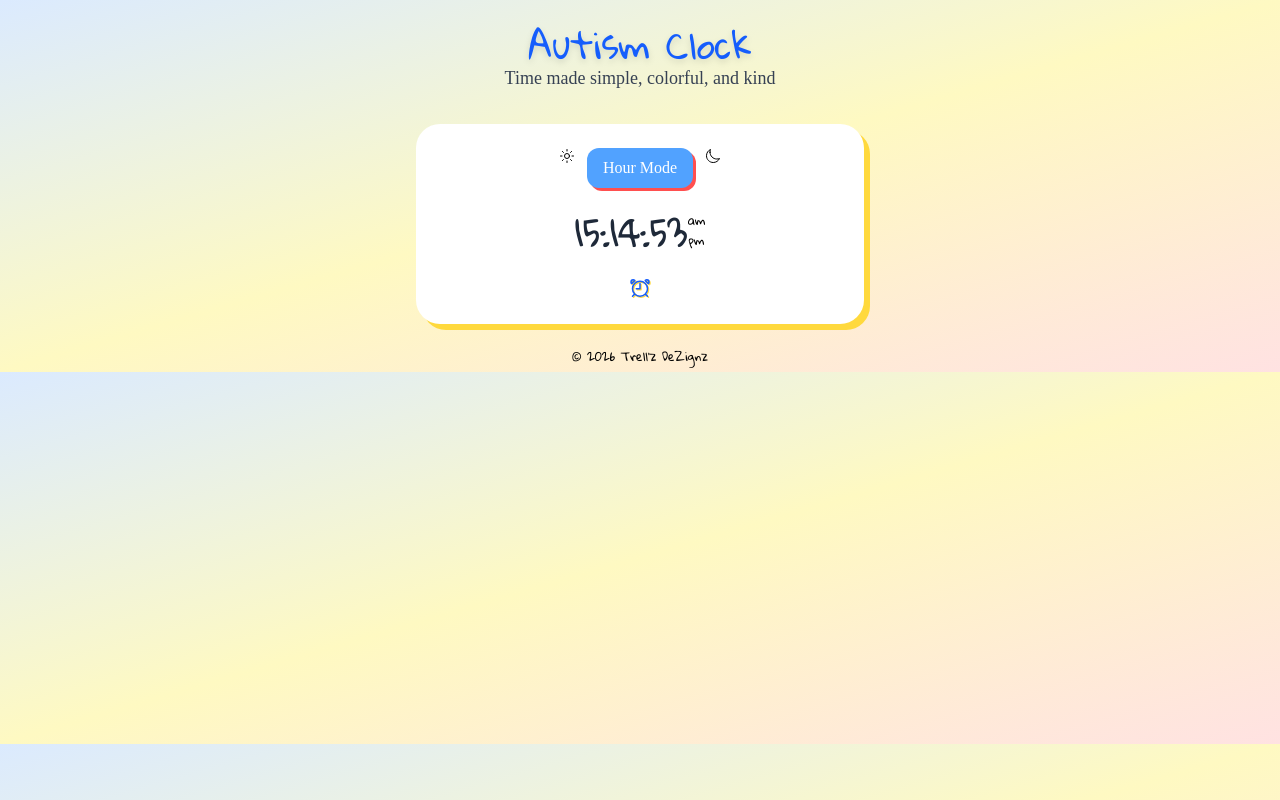
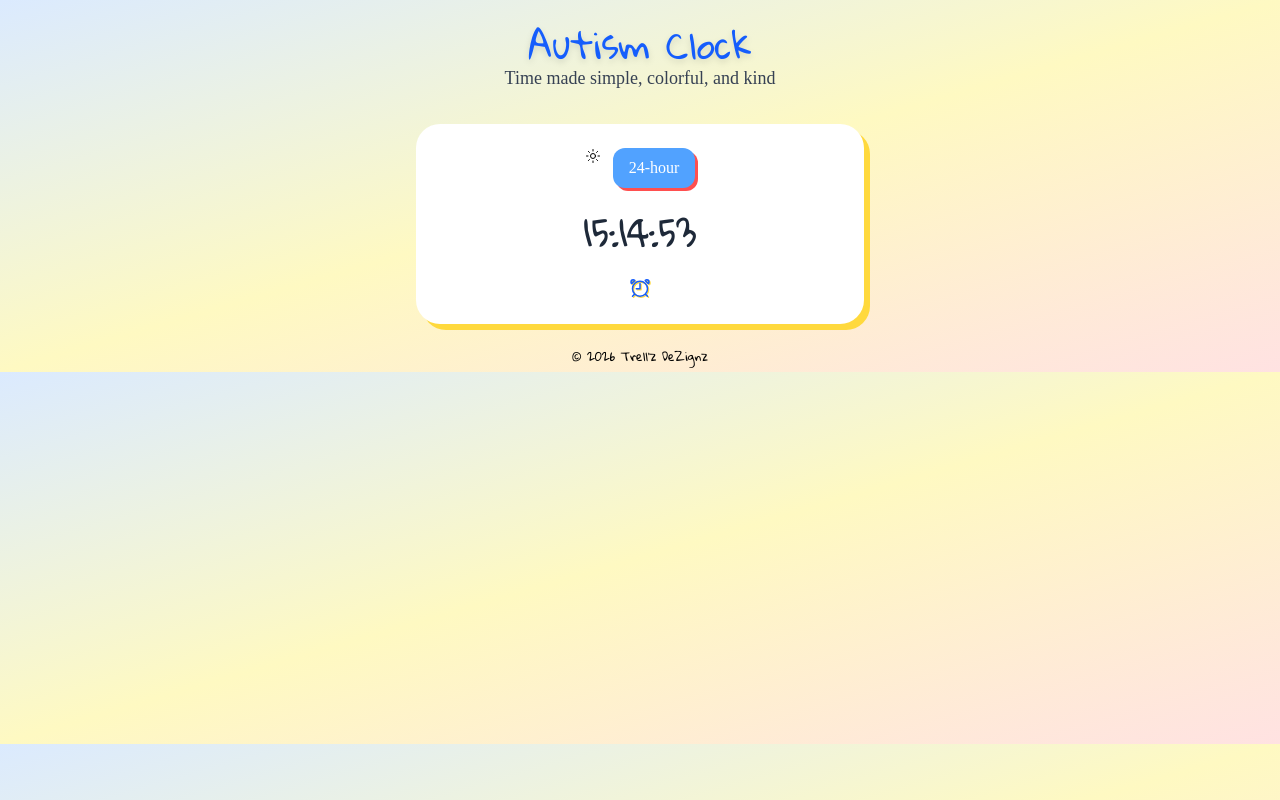
Before and after one commit to CartrellSmith/autism-digital-timekeeper, a plain HTML site: page index.html in a window 1280 px wide. Drawn offline with nearby package versions, Linux system fonts and the light colour scheme.

Commit message:
Cleaned Functions

```diff
--- a/index.html
+++ b/index.html
@@ -23,24 +23,23 @@
     <main class="max-w-md mx-auto bg-white p-6 rounded-3xl shadow-[6px_6px_0_#FFD93D]">
 
         <section class="flex justify-center gap-3 mb-6">
-            <ion-icon name="sunny-outline"></ion-icon>
+            <ion-icon
+            id="modeIcon"
+            name="sunny-outline"></ion-icon>
             <button
             id="hourModeBtn"
             class="px-4 py-2 bg-blue-400 text-white rounded-xl font-[Caveat] shadow-[3px_3px_0_#FF4F4F]">
-                Hour Mode
             </button>
-            <ion-icon name="moon-outline"></ion-icon>
+            <ion-icon
+            id="nightIcon"
+            name="moon-outline"></ion-icon>
         </section>
 
         <section class="text-center mb-6 flex justify-center">
             <div
-            class="text-4xl text-gray-800 flex justify-center" id="clock-display">
+            class="text-4xl text-gray-800 flex justify-center"
+            id="clock-display">
                 00:00:00
-            </div>
-
-            <div class="grid grid-rows-2">
-                <p class="text-xs">am</p>
-                <p class="text-xs">pm</p>
             </div>
         </section>
 
--- a/script.js
+++ b/script.js
@@ -1,58 +1,79 @@
 // Clock App Object
     const clockApp = {
         intervalId: null,
+        timeMode: `24`, // `24` or `12`
 
-        getTimeString: function() {
-            const now = new Date();
-            let hours = now.getHours();
-            let minutes = now.getMinutes();
-            let seconds = now.getSeconds();
-
-            // Add leading zeros
-            hours = hours.toString().padStart(2, `0`);
-            minutes = minutes.toString().padStart(2, `0`);
-            seconds = seconds.toString().padStart(2, `0`);
-
-            return hours + ':' + minutes + `:` + seconds;
+        start() {
+            this.updateClock();
+            this.intervalId = setInterval(() => this.updateClock(), 1000);
         },
 
-        updateClock: function() {
-            document.getElementById(`clock-display`).innerHTML = this.getTimeString();
+        getNow() {
+            const now = new Date();
+            return {
+                hours: now.getHours(),
+                minutes: now.getMinutes(),
+                seconds: now.getSeconds(),
+            };
         },
 
-        start: function() {
-            this.updateClock();
-            this.intervalId = setInterval(() => {
-                this.updateClock();
-            }, 1000);
-        }
+        formatTime() {
+            let { hours, minutes, seconds } = this.getNow();
+
+            const isPm = hours >= 12;
+            let suffix = ``;
+
+            if (this.timeMode === `12`) {
+                suffix = isPm ? ` PM` : ` AM`;
+                hours = hours % 12;
+                if (hours === 0) hours = 12;
+            }
+
+            const h = hours.toString().padStart(2, `0`);
+            const m = minutes.toString().padStart(2, `0`);
+            const s = seconds.toString().padStart(2, `0`);
+
+            return this.timeMode === `12`
+                ? h + `:` + m + `:` + s + suffix
+                : h + `:` + m + `:` + s;
+        },
+
+        updateIcons() {
+            const { hours } = this.getNow();
+            const modeIcon = document.getElementById(`modeIcon`);
+            const nightIcon = document.getElementById(`nightIcon`);
+
+            const isDay = hours >= 6 && hours < 18;
+
+            if (isDay) {
+                modeIcon.setAttribute(`name`, `sunny-outline`);
+                nightIcon.classList.add(`hidden`);
+            } else {
+                modeIcon.setAttribute(`name`, `moon-outline`);
+                nightIcon.classList.remove(`hidden`);
+            }
+        },
+
+        toggleTimeMode() {
+            this.timeMode = this.timeMode === `24` ? `12` : `24`;
+            this.updateModeButton();
+            this.updateClock(); // refresh display immediately
+        },
+
+        updateModeButton() {
+            const btn = document.getElementById(`hourModeBtn`);
+            btn.textContent = this.timeMode === `24` ? `24-hour` : `12-hour`;
+        },
+
+        updateClock() {
+            const display = document.getElementById(`clock-display`);
+            display.textContent = this.formatTime();
+            this.updateIcons();
+        },
     };
 
-// Start the Clock
-    clockApp.start();
+const hourModeBtn = document.getElementById(`hourModeBtn`);
+hourModeBtn.addEventListener(`click`, () => clockApp.toggleTimeMode());
 
-// Convert to Hour Mode (12-hour)
-    function convertToHourMode() {
-        const now = new Date();
-        let hours = now.getHours();
-
-        if (hours > 12) {
-            hours = hours - 12;
-        }
-
-        return hours;
-    }
-
-// AM/PM
-    function amPM() {
-        const now = new Date();
-        return now.getHours() >= 12 ? `PM` : `AM`;
-    }
-
-// Example button hookup
-    const hourModeBtn = document.getElementById("hourModeBtn");
-
-hourModeBtn.addEventListener("click", () => {
-    console.log("Hour Mode Clicked");
-    convertToHourMode();
-});
+clockApp.updateModeButton();
+clockApp.start();
```
